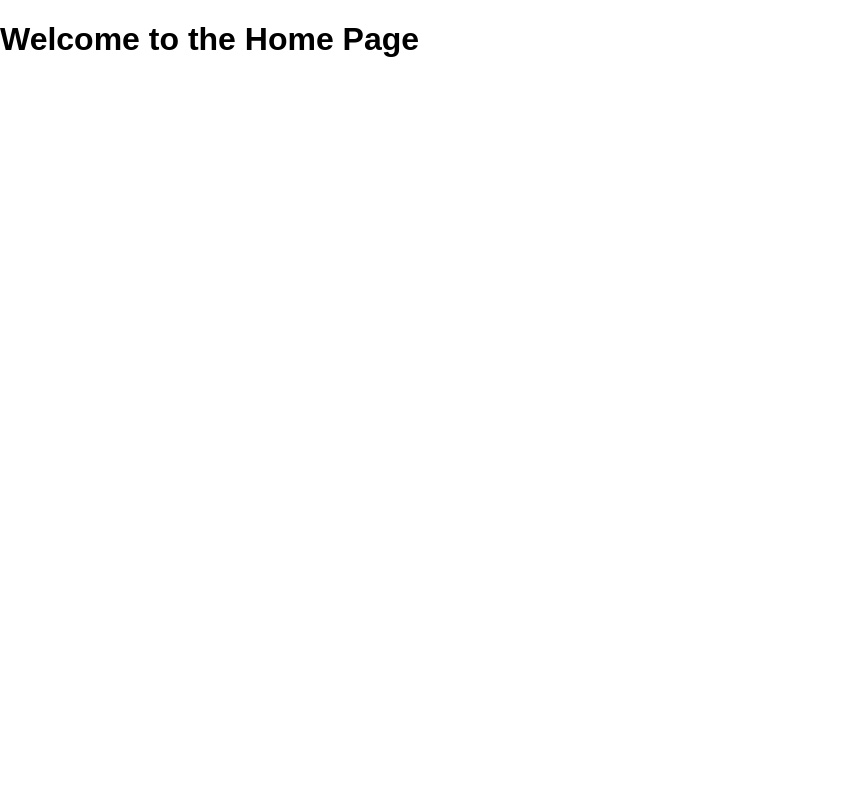
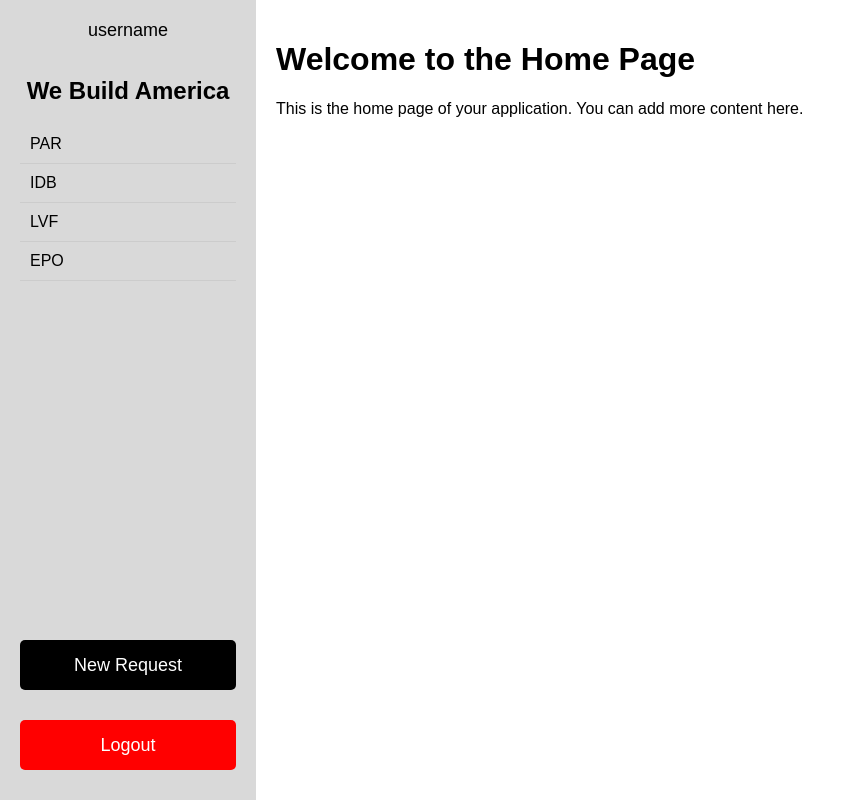
Before and after one commit to supaDakotah/dlh-fe-upvote, a React (Create React App) app in the folder fe-upvote/: page /home in a window 1280 px wide. Shown: the whole page, without its empty margins (0-862 px from the left). Built offline with nearby package versions, Linux system fonts and the light colour scheme.

Commit message:
adds basic side nav

```diff
--- /dev/null
+++ b/fe-upvote/src/core/SideNav.jsx
@@ -0,0 +1,38 @@
+import React from "react";
+import { useHistory } from "react-router-dom";
+
+const SideNav = () => {
+  const history = useHistory();
+
+  const handleLogout = () => {
+    history.push("/login");
+  };
+
+  const handleNewRequest = () => {
+    // Logic to open the modal for adding a new request
+    alert("New Request Modal Open");
+  };
+
+  return (
+    <div className="side-nav">
+      <div className="username">username</div>
+      <h1>We Build America</h1>
+      <div className="app-list">
+        <ul>
+          <li>PAR</li>
+          <li>IDB</li>
+          <li>LVF</li>
+          <li>EPO</li>
+        </ul>
+      </div>
+      <button className="new-request-button" onClick={handleNewRequest}>
+        New Request
+      </button>
+      <button className="logout-button" onClick={handleLogout}>
+        Logout
+      </button>
+    </div>
+  );
+};
+
+export default SideNav;
--- a/fe-upvote/src/pages/HomePage.jsx
+++ b/fe-upvote/src/pages/HomePage.jsx
@@ -1,10 +1,17 @@
 import React from "react";
+import SideNav from "../core/SideNav";
 
 const HomePage = () => {
   return (
-    <div>
-      <h1>Welcome to the Home Page</h1>
-      {/* Add your home page content here */}
+    <div className="home-page">
+      <SideNav />
+      <div className="content">
+        <h1>Welcome to the Home Page</h1>
+        <p>
+          This is the home page of your application. You can add more content
+          here.
+        </p>
+      </div>
     </div>
   );
 };
--- a/fe-upvote/src/pages/NewPage.jsx
+++ b/fe-upvote/src/pages/NewPage.jsx
@@ -1,10 +1,16 @@
 import React from "react";
+import SideNav from "../core/SideNav";
 
 const NewPage = () => {
   return (
-    <div>
-      <h1>Welcome to the New Page</h1>
-      {/* Add your home page content here */}
+    <div className="new-page">
+      <SideNav />
+      <div className="content">
+        <h1>New Page</h1>
+        <p>
+          This is a new page in your application. You can add more content here.
+        </p>
+      </div>
     </div>
   );
 };
--- a/fe-upvote/src/styles/App.scss
+++ b/fe-upvote/src/styles/App.scss
@@ -1,4 +1,5 @@
 @import "./login-page.scss";
+@import "./sidenav.scss";
 
 body {
   margin: 0;
--- /dev/null
+++ b/fe-upvote/src/styles/sidenav.scss
@@ -0,0 +1,66 @@
+.side-nav {
+  width: 20%;
+  background-color: #d9d9d9;
+  height: 100vh;
+  position: fixed;
+  left: 0;
+  top: 0;
+  display: flex;
+  flex-direction: column;
+  align-items: center;
+  padding: 20px;
+  box-sizing: border-box;
+}
+
+.side-nav .username {
+  margin-bottom: 20px;
+  font-size: 18px;
+}
+
+.side-nav h1 {
+  margin-bottom: 20px;
+  font-size: 24px;
+}
+
+.side-nav .app-list {
+  flex: 1;
+  width: 100%;
+  overflow-y: auto;
+  margin-bottom: 20px;
+}
+
+.side-nav .app-list ul {
+  list-style: none;
+  padding: 0;
+  margin: 0;
+}
+
+.side-nav .app-list ul li {
+  padding: 10px;
+  border-bottom: 1px solid #ccc;
+}
+
+.side-nav .new-request-button,
+.side-nav .logout-button {
+  width: 100%;
+  padding: 10px;
+  margin-bottom: 10px;
+  border: none;
+  border-radius: 5px;
+  cursor: pointer;
+}
+
+.side-nav .new-request-button {
+  background-color: #000;
+  color: #fff;
+}
+
+.side-nav .logout-button {
+  background-color: #f00;
+  color: #fff;
+}
+
+.content {
+  margin-left: 20%;
+  padding: 20px;
+}
```
